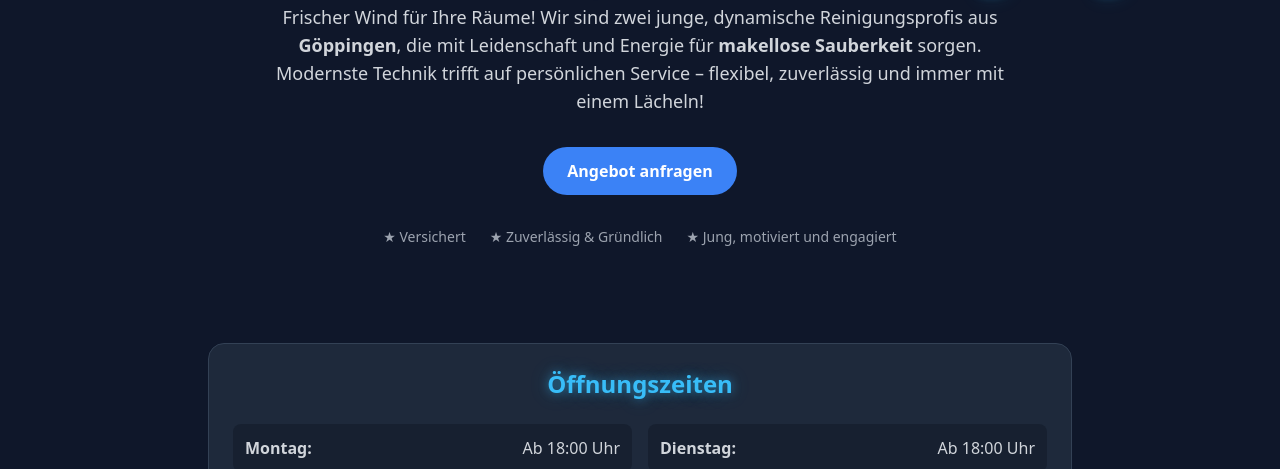
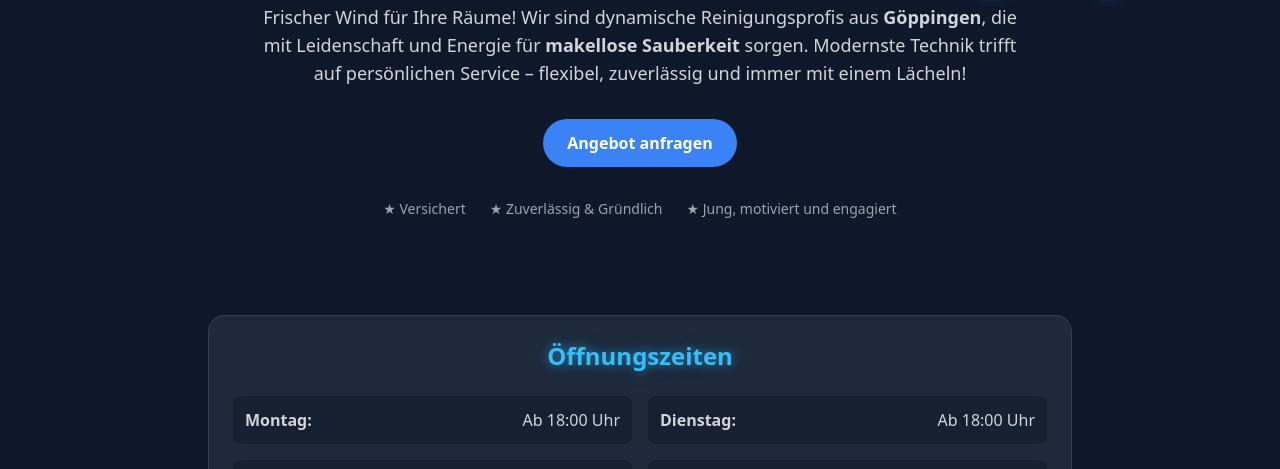
Before and after one commit to Mousasow1907/ReinGlanz-Website-, a website: page index.html in a window 1280 px wide. Shown: the part 281-750 px from the top of the page. Drawn offline with nearby package versions, Linux system fonts and the light colour scheme; some packages are replaced by stand-ins of ours; a script that the page names is missing.

Commit message:
Updated index.html

```diff
--- a/index.html
+++ b/index.html
@@ -53,7 +53,7 @@
   <main class="relative z-10">
     <section class="mx-auto max-w-6xl px-4 pt-24 pb-16 md:pt-32 md:pb-16 text-center">
       <h1 class="text-4xl md:text-6xl font-bold leading-tight text-glow">Professionelle Gebäudereinigung.</h1>
-      <p class="mt-4 text-lg text-gray-300 dark:text-gray-300 max-w-3xl mx-auto">Frischer Wind für Ihre Räume! Wir sind zwei junge, dynamische Reinigungsprofis aus <strong>Göppingen</strong>, die mit Leidenschaft und Energie für <strong>makellose Sauberkeit</strong> sorgen. Modernste Technik trifft auf persönlichen Service – flexibel, zuverlässig und immer mit einem Lächeln!</p>
+      <p class="mt-4 text-lg text-gray-300 dark:text-gray-300 max-w-3xl mx-auto">Frischer Wind für Ihre Räume! Wir sind dynamische Reinigungsprofis aus <strong>Göppingen</strong>, die mit Leidenschaft und Energie für <strong>makellose Sauberkeit</strong> sorgen. Modernste Technik trifft auf persönlichen Service – flexibel, zuverlässig und immer mit einem Lächeln!</p>
       <div class="mt-8 flex flex-wrap gap-4 justify-center">
         <a href="kontakt.html" class="btn-primary px-6 py-3 rounded-full font-bold">Angebot anfragen</a>
       </div>
```
